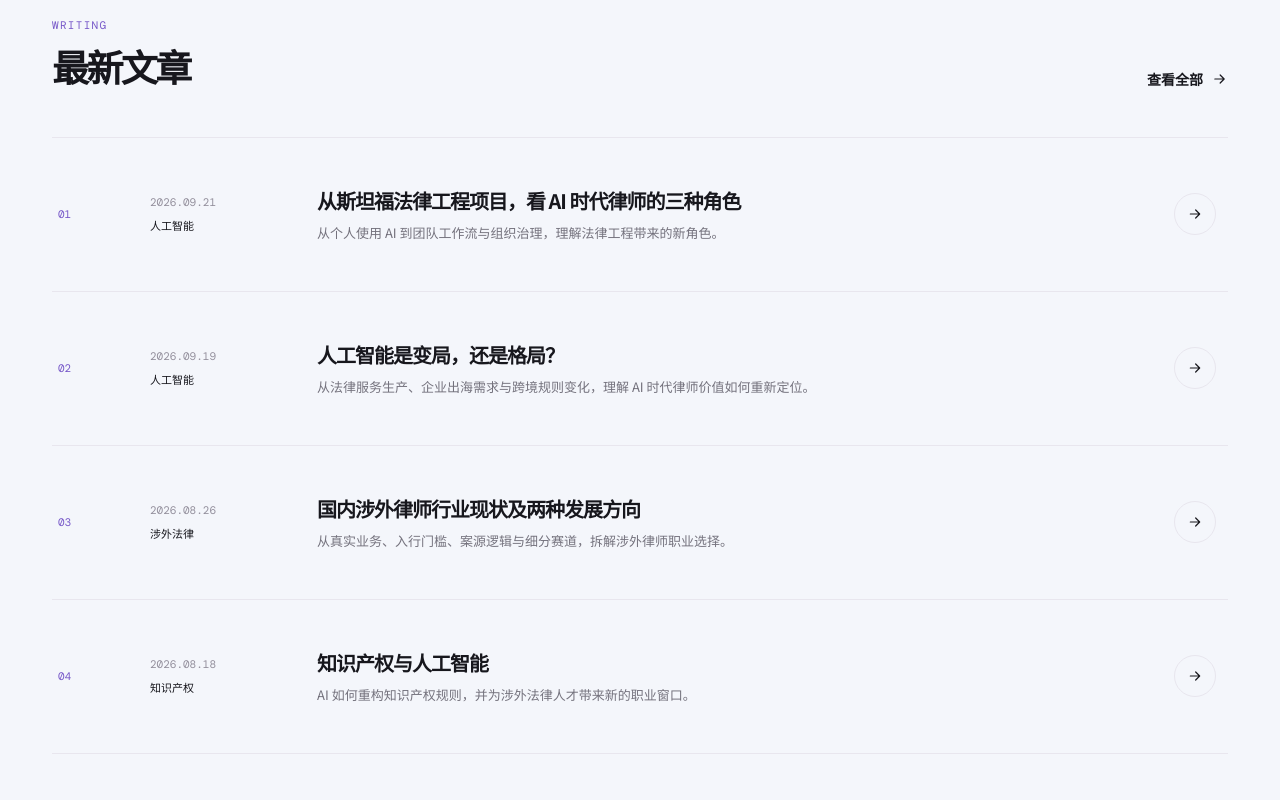
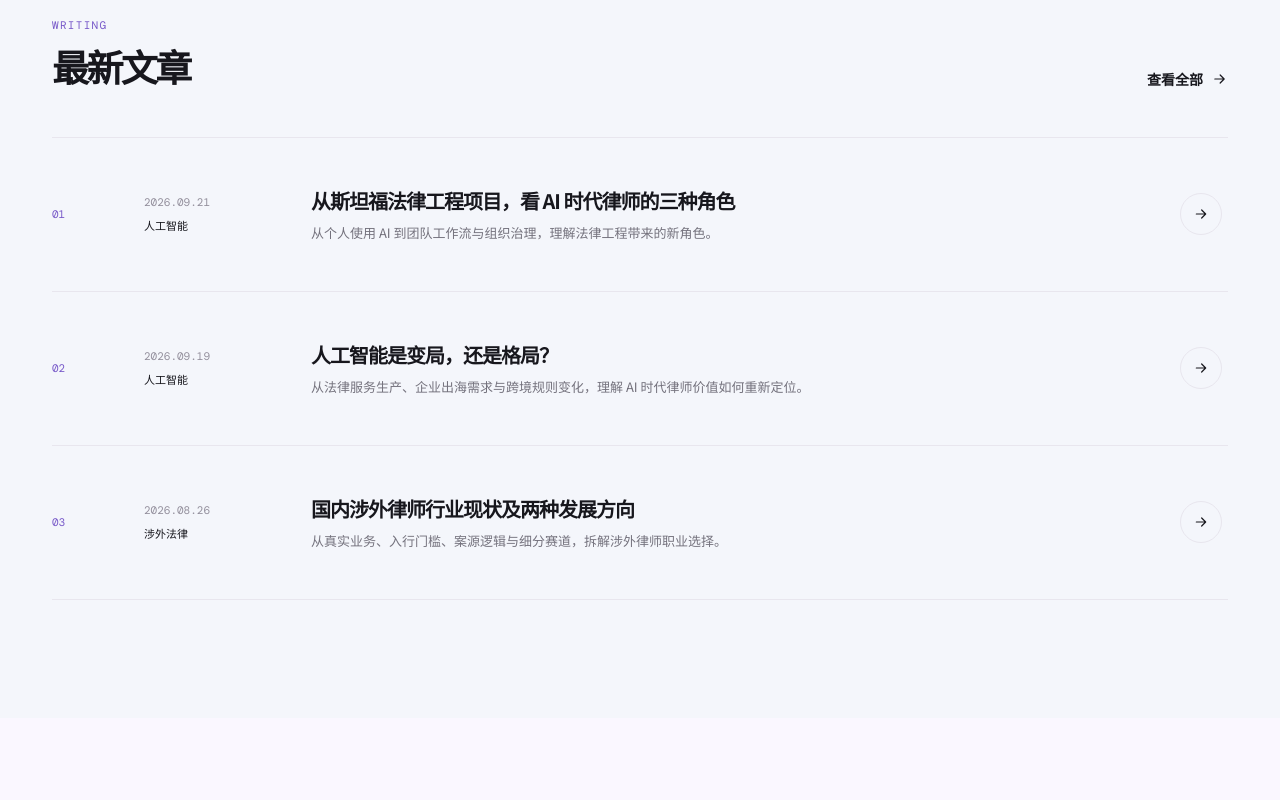
Before and after one commit to maxlixiang/sumin-blog, a React (Vite) app: page / in a window 1280 px wide. Shown: the part 900-1700 px from the top of the page. Built offline with nearby package versions, Linux system fonts and the light colour scheme.

Commit message:
Add dedicated article pages

```diff
--- a/src/main.jsx
+++ b/src/main.jsx
@@ -1,9 +1,51 @@
-import { lazy, StrictMode, Suspense, useEffect, useRef, useState } from 'react'
+import { lazy, StrictMode, Suspense, useEffect, useState } from 'react'
 import { createRoot } from 'react-dom/client'
 import './styles.css'
 import './footer.css'
 
 const Markdown = lazy(() => import('react-markdown'))
+
+function readRoute() {
+  if (window.location.pathname === '/articles') return { name: 'archive' }
+  const match = window.location.pathname.match(/^\/articles\/([^/]+)\/?$/)
+  if (!match) return { name: 'home' }
+  try {
+    return { name: 'article', articleId: decodeURIComponent(match[1]) }
+  } catch {
+    return { name: 'not-found' }
+  }
+}
+
+function navigateTo(path) {
+  window.history.pushState({}, '', path)
+  window.dispatchEvent(new Event('app:navigate'))
+}
+
+function AppLink({ href, children, ...props }) {
+  const handleClick = (event) => {
+    if (event.button !== 0 || event.metaKey || event.ctrlKey || event.shiftKey || event.altKey) return
+    event.preventDefault()
+    navigateTo(href)
+  }
+
+  return <a href={href} onClick={handleClick} {...props}>{children}</a>
+}
+
+function useRoute() {
+  const [route, setRoute] = useState(readRoute)
+
+  useEffect(() => {
+    const syncRoute = () => setRoute(readRoute())
+    window.addEventListener('popstate', syncRoute)
+    window.addEventListener('app:navigate', syncRoute)
+    return () => {
+      window.removeEventListener('popstate', syncRoute)
+      window.removeEventListener('app:navigate', syncRoute)
+    }
+  }, [])
+
+  return route
+}
 
 const journeyItems = [
   { date: '2014.09 — 2018.07', title: '法学与计算机双学位', description: '在西北大学完成法学与计算机科学双学位，建立规则理解与技术思维的双重基础。', tags: ['法学基础', '计算机科学', '跨学科思维', '模拟法庭'] },
@@ -25,7 +67,7 @@ const navSections = [
   { id: 'about', navKey: 'about' },
 ]
 
-function useScrollSpy() {
+function useScrollSpy(pageKey) {
   const [activeSection, setActiveSection] = useState(() => {
     const hashId = window.location.hash.slice(1)
     return navSections.find(({ id }) => id === hashId)?.navKey ?? 'about'
@@ -72,12 +114,12 @@ function useScrollSpy() {
       observer.disconnect()
       window.removeEventListener('hashchange', syncHash)
     }
-  }, [])
+  }, [pageKey])
 
   return [activeSection, setActiveSection]
 }
 
-function useSectionReveal() {
+function useSectionReveal(pageKey) {
   useEffect(() => {
     const elements = [...document.querySelectorAll('[data-reveal]')]
     const reducedMotion = window.matchMedia('(prefers-reduced-motion: reduce)').matches
@@ -118,10 +160,10 @@ function useSectionReveal() {
       window.removeEventListener('scroll', queueReveal)
       if (frameId) window.cancelAnimationFrame(frameId)
     }
-  }, [])
+  }, [pageKey])
 }
 
-function Header({ activeSection, onNavigate }) {
+function Header({ activeSection, onNavigate, innerPage = false }) {
   const [menuOpen, setMenuOpen] = useState(false)
 
   useEffect(() => {
@@ -135,9 +177,11 @@ function Header({ activeSection, onNavigate }) {
     setMenuOpen(false)
   }
 
+  const homeHref = (hash) => innerPage ? `/${hash}` : hash
+
   return <header className={`site-header${menuOpen ? ' menu-open' : ''}`}>
-    <a href="#top" className="brand" aria-label="大米的小站，返回首页" onClick={() => navigate('about')}><span className="brand-mark"><img src="/assets/rice-bowl-icon.png" alt="" /></span><span>大米的小站</span></a>
-    <nav className="site-nav" id="site-nav" aria-label="主导航"><a href="#top" className={activeSection === 'about' ? 'is-active' : ''} aria-current={activeSection === 'about' ? 'location' : undefined} onClick={() => navigate('about')}>关于</a><a href="#writing" className={activeSection === 'writing' ? 'is-active' : ''} aria-current={activeSection === 'writing' ? 'location' : undefined} onClick={() => navigate('writing')}>文章</a><a href="#journey" className={activeSection === 'journey' ? 'is-active' : ''} aria-current={activeSection === 'journey' ? 'location' : undefined} onClick={() => navigate('journey')}>经历</a><a href="#life" className={activeSection === 'life' ? 'is-active' : ''} aria-current={activeSection === 'life' ? 'location' : undefined} onClick={() => navigate('life')}>生活</a><a href="mailto:15829728239@163.com" className="mobile-contact" onClick={() => setMenuOpen(false)}>联系我</a></nav>
+    <a href={homeHref('#top')} className="brand" aria-label="大米的小站，返回首页" onClick={() => navigate('about')}><span className="brand-mark"><img src="/assets/rice-bowl-icon.png" alt="" /></span><span>大米的小站</span></a>
+    <nav className="site-nav" id="site-nav" aria-label="主导航"><a href={homeHref('#top')} className={activeSection === 'about' ? 'is-active' : ''} aria-current={activeSection === 'about' ? 'location' : undefined} onClick={() => navigate('about')}>关于</a><a href={innerPage ? '/articles' : '#writing'} className={activeSection === 'writing' ? 'is-active' : ''} aria-current={activeSection === 'writing' ? 'page' : undefined} onClick={() => navigate('writing')}>文章</a><a href={homeHref('#journey')} className={activeSection === 'journey' ? 'is-active' : ''} aria-current={activeSection === 'journey' ? 'location' : undefined} onClick={() => navigate('journey')}>经历</a><a href={homeHref('#life')} className={activeSection === 'life' ? 'is-active' : ''} aria-current={activeSection === 'life' ? 'location' : undefined} onClick={() => navigate('life')}>生活</a><a href="mailto:15829728239@163.com" className="mobile-contact" onClick={() => setMenuOpen(false)}>联系我</a></nav>
     <a href="mailto:15829728239@163.com" className="contact-link">联系我</a>
     <button className="menu-toggle" type="button" aria-controls="site-nav" aria-expanded={menuOpen} aria-label={menuOpen ? '关闭导航' : '打开导航'} onClick={() => setMenuOpen((open) => !open)}><span /><span /><span /></button>
   </header>
@@ -159,22 +203,32 @@ function Hero() {
   </section>
 }
 
-function Articles({ articles, onOpen }) {
+function ArticleList({ articles }) {
+  return <div className="article-list">
+    {articles.map((article, index) => <AppLink className="article" href={`/articles/${encodeURIComponent(article.id)}`} key={article.id}><span className="article-no">{String(index + 1).padStart(2, '0')}</span><div className="article-meta"><time>{article.date}</time><span>{article.category}</span></div><div className="article-body"><h3>{article.title}</h3><p>{article.excerpt}</p></div><span className="round-arrow" aria-hidden="true"><Arrow /></span></AppLink>)}
+  </div>
+}
+
+function Articles({ articles }) {
   return <section className="writing" id="writing"><div className="writing-inner section" data-reveal>
-    <div className="section-heading"><div><p className="section-kicker">WRITING</p><h2>最新文章</h2></div><a href="#writing" className="text-link">查看全部 <Arrow /></a></div>
-    <div className="article-list">
-      {articles.map((article, index) => <button className="article" type="button" onClick={() => onOpen(article)} key={article.id}><span className="article-no">0{index + 1}</span><div className="article-meta"><time>{article.date}</time><span>{article.category}</span></div><div className="article-body"><h3>{article.title}</h3><p>{article.excerpt}</p></div><span className="round-arrow" aria-hidden="true"><Arrow /></span></button>)}
-    </div>
+    <div className="section-heading"><div><p className="section-kicker">WRITING</p><h2>最新文章</h2></div><AppLink href="/articles" className="text-link">查看全部 <Arrow /></AppLink></div>
+    <ArticleList articles={articles.slice(0, 3)} />
   </div></section>
 }
 
-function ArticleReader({ article, onClose }) {
+function ArticleArchive({ articles }) {
+  return <main className="archive-page"><section className="archive-shell section">
+    <div className="archive-heading"><AppLink href="/#writing" className="back-link"><Arrow /> 返回首页</AppLink><p className="section-kicker">ARCHIVE</p><h1>全部文章</h1><p>按时间收纳写下的行业观察、职业思考和学习记录。</p></div>
+    <ArticleList articles={articles} />
+  </section></main>
+}
+
+function ArticlePage({ article, articles }) {
   const [markdown, setMarkdown] = useState('')
   const [status, setStatus] = useState('loading')
-  const closeButtonRef = useRef(null)
 
   useEffect(() => {
-    if (!article) return undefined
+    if (!article) return
     let cancelled = false
     setMarkdown('')
     setStatus('loading')
@@ -193,28 +247,26 @@ function ArticleReader({ article, onClose }) {
     return () => { cancelled = true }
   }, [article])
 
-  useEffect(() => {
-    const closeOnEscape = (event) => { if (event.key === 'Escape') onClose() }
-    const previousOverflow = document.body.style.overflow
-    document.body.style.overflow = 'hidden'
-    closeButtonRef.current?.focus()
-    window.addEventListener('keydown', closeOnEscape)
-    return () => {
-      document.body.style.overflow = previousOverflow
-      window.removeEventListener('keydown', closeOnEscape)
-    }
-  }, [onClose])
+  if (!article) return <NotFoundPage />
+  const index = articles.findIndex(({ id }) => id === article.id)
+  const previousArticle = index > 0 ? articles[index - 1] : null
+  const nextArticle = index >= 0 && index < articles.length - 1 ? articles[index + 1] : null
 
-  if (!article) return null
-  return <div className="reader-overlay" role="dialog" aria-modal="true" aria-labelledby="article-title">
-    <article className="reader-panel">
-      <header className="reader-header"><div><p className="section-kicker">{article.category} · {article.date}</p><h2 id="article-title">{article.title}</h2></div><button ref={closeButtonRef} className="reader-close" type="button" onClick={onClose} aria-label="关闭文章">×</button></header>
-      <div className="reader-actions"><button type="button" onClick={onClose}>返回文章列表 <Arrow /></button></div>
+  return <main className="article-page"><article className="reader-panel" aria-labelledby="article-title">
+      <AppLink href="/articles" className="back-link"><Arrow /> 返回文章列表</AppLink>
+      <header className="reader-header"><p className="section-kicker">{article.category} · {article.date}</p><h1 id="article-title">{article.title}</h1></header>
       {status === 'loading' && <p className="reader-status">正在载入全文…</p>}
       {status === 'error' && <p className="reader-status">正文载入失败，请稍后再试。</p>}
       {status === 'ready' ? <div className="reader-content"><Suspense fallback={<p className="reader-status">正在排版正文…</p>}><Markdown>{markdown}</Markdown></Suspense></div> : null}
-    </article>
-  </div>
+      <nav className="article-pagination" aria-label="文章翻页">
+        {previousArticle ? <AppLink href={`/articles/${encodeURIComponent(previousArticle.id)}`}><span>上一篇</span><strong>{previousArticle.title}</strong></AppLink> : <span />}
+        {nextArticle ? <AppLink href={`/articles/${encodeURIComponent(nextArticle.id)}`}><span>下一篇</span><strong>{nextArticle.title}</strong></AppLink> : <span />}
+      </nav>
+    </article></main>
+}
+
+function NotFoundPage() {
+  return <main className="not-found-page"><div><p className="section-kicker">404</p><h1>没有找到这篇文章</h1><p>文章可能已经调整了地址，回到文章列表继续看看吧。</p><AppLink className="button button-dark" href="/articles">查看全部文章 <Arrow /></AppLink></div></main>
 }
 
 function Journey() {
@@ -234,16 +286,33 @@ function About() {
 
 function App() {
   const [articles, setArticles] = useState([])
-  const [activeArticle, setActiveArticle] = useState(null)
-  const [activeSection, setActiveSection] = useScrollSpy()
-  useSectionReveal()
+  const route = useRoute()
+  const [activeSection, setActiveSection] = useScrollSpy(route.name)
+  useSectionReveal(route.name)
   useEffect(() => {
     fetch('/articles/index.json')
       .then((response) => response.ok ? response.json() : [])
       .then(setArticles)
       .catch(() => setArticles([]))
   }, [])
-  return <><Header activeSection={activeSection} onNavigate={setActiveSection} /><main><Hero /><Articles articles={articles} onOpen={setActiveArticle} /><Journey /><Life /><About /></main><footer><div className="footer-inner">© {new Date().getFullYear()} 大米的小站 <span>Keep learning, keep growing.</span></div></footer>{activeArticle ? <ArticleReader article={activeArticle} onClose={() => setActiveArticle(null)} /> : null}</>
+
+  const activeArticle = route.name === 'article' ? articles.find(({ id }) => id === route.articleId) : null
+  useEffect(() => {
+    const pageTitle = activeArticle?.title ?? (route.name === 'archive' ? '全部文章' : route.name === 'not-found' ? '页面未找到' : '')
+    document.title = pageTitle ? `${pageTitle}｜大米的小站` : '大米的小站'
+    if (route.name !== 'home') {
+      window.scrollTo(0, 0)
+      return
+    }
+    const hashId = window.location.hash.slice(1) || 'top'
+    window.requestAnimationFrame(() => document.getElementById(hashId)?.scrollIntoView())
+  }, [activeArticle, route.name])
+
+  const footer = <footer><div className="footer-inner">© {new Date().getFullYear()} 大米的小站 <span>Keep learning, keep growing.</span></div></footer>
+  if (route.name === 'archive') return <><Header activeSection="writing" onNavigate={setActiveSection} innerPage /><ArticleArchive articles={articles} />{footer}</>
+  if (route.name === 'article') return <><Header activeSection="writing" onNavigate={setActiveSection} innerPage />{articles.length > 0 ? <ArticlePage article={activeArticle} articles={articles} /> : <main className="article-page"><p className="reader-status">正在载入文章…</p></main>}{footer}</>
+  if (route.name === 'not-found') return <><Header activeSection="writing" onNavigate={setActiveSection} innerPage /><NotFoundPage />{footer}</>
+  return <><Header activeSection={activeSection} onNavigate={setActiveSection} /><main><Hero /><Articles articles={articles} /><Journey /><Life /><About /></main>{footer}</>
 }
 
 createRoot(document.getElementById('root')).render(<StrictMode><App /></StrictMode>)
```
Also changed, not shown: src/styles.css (+22 -7 lines), vercel.json (added), 1 other file (tests, documents, lock files or other folders).
